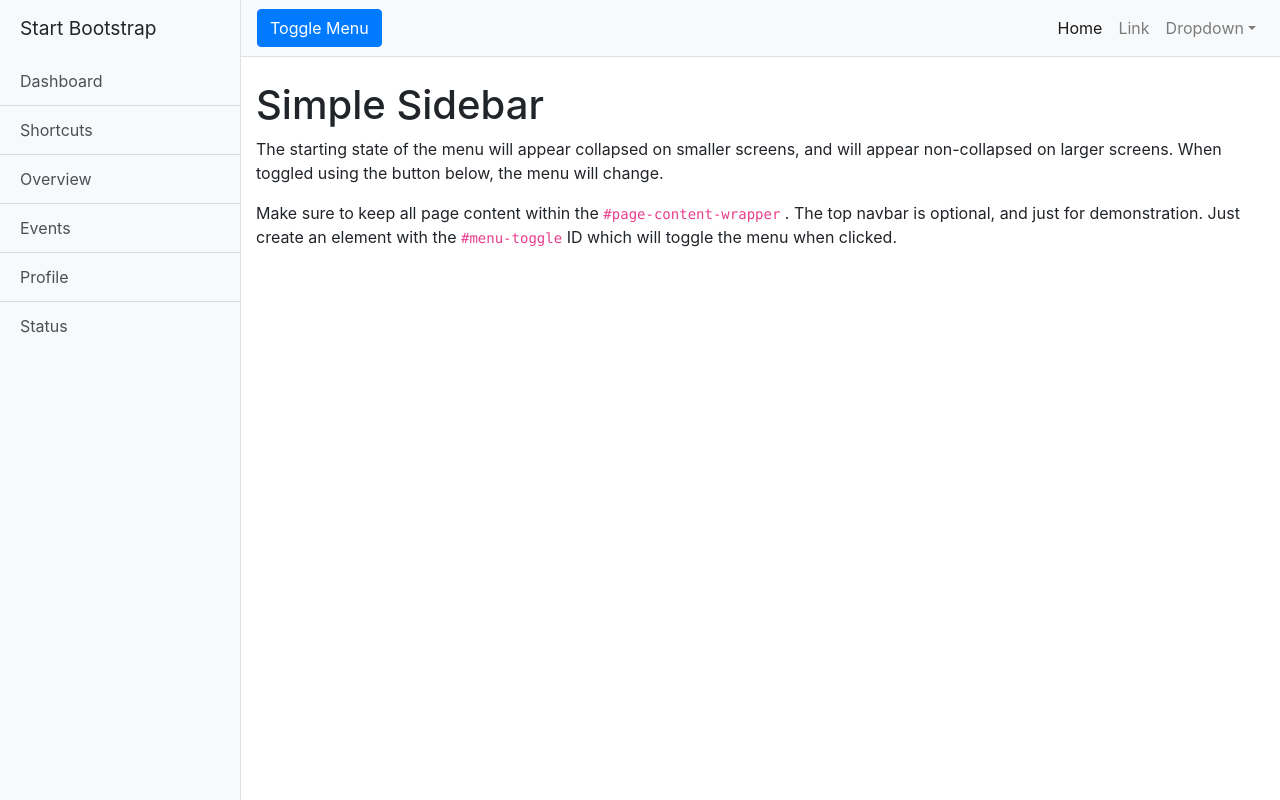
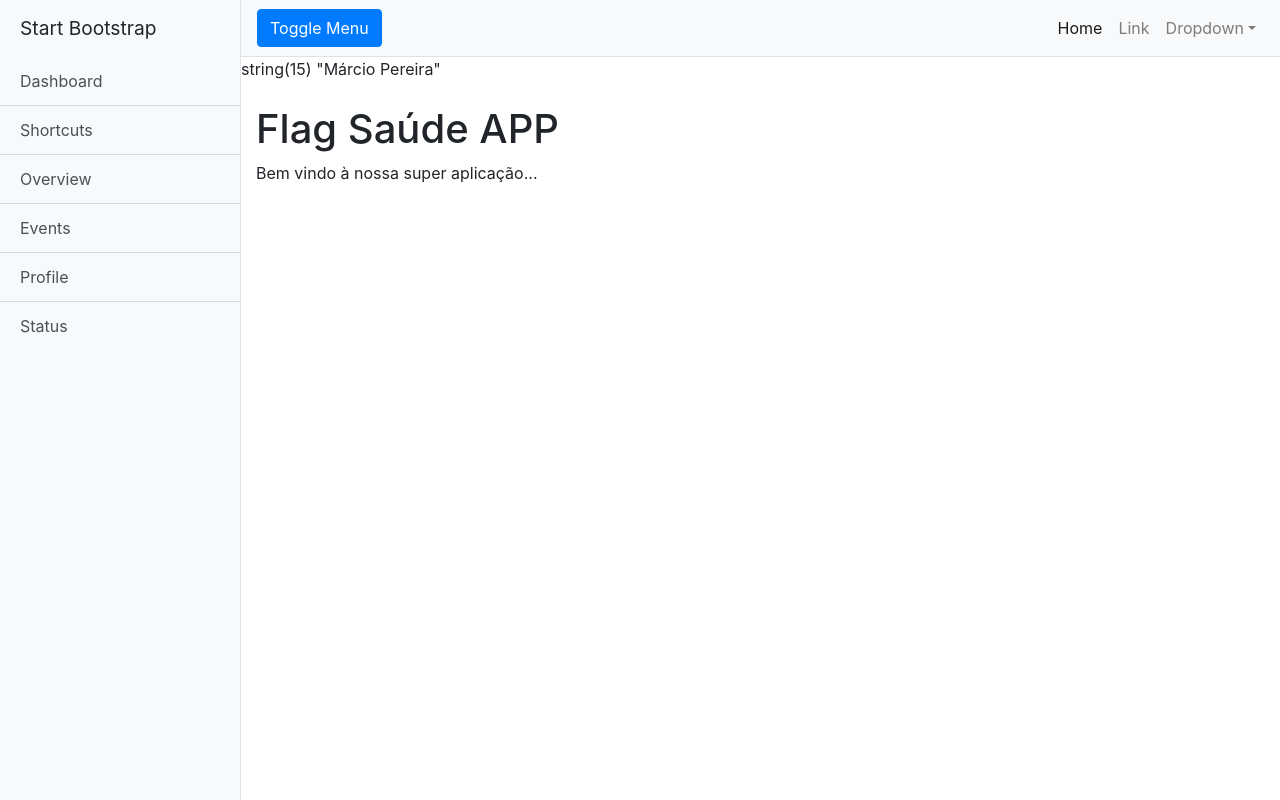
Before and after one commit to flavioc9/flag_saude_php, a PHP site: page / in a window 1280 px wide. Run offline with PHP 8.4, Linux system fonts and the light colour scheme.

Commit message:
atualizacao

```diff
--- /dev/null
+++ b/html/footer.php
@@ -0,0 +1,9 @@
+</div>
+</div>
+<!-- Bootstrap core JS-->
+<script src="https://code.jquery.com/jquery-3.5.1.slim.min.js"></script>
+<script src="https://cdn.jsdelivr.net/npm/bootstrap@4.6.0/dist/js/bootstrap.bundle.min.js"></script>
+<!-- Core theme JS-->
+<script src="js/scripts.js"></script>
+</body>
+</html>
--- a/index.html
+++ b/html/header.php
@@ -51,23 +51,3 @@
                         </ul>
                     </div>
                 </nav>
-                <div class="container-fluid">
-                    <h1 class="mt-4">Simple Sidebar</h1>
-                    <p>The starting state of the menu will appear collapsed on smaller screens, and will appear non-collapsed on larger screens. When toggled using the button below, the menu will change.</p>
-                    <p>
-                        Make sure to keep all page content within the
-                        <code>#page-content-wrapper</code>
-                        . The top navbar is optional, and just for demonstration. Just create an element with the
-                        <code>#menu-toggle</code>
-                        ID which will toggle the menu when clicked.
-                    </p>
-                </div>
-            </div>
-        </div>
-        <!-- Bootstrap core JS-->
-        <script src="https://code.jquery.com/jquery-3.5.1.slim.min.js"></script>
-        <script src="https://cdn.jsdelivr.net/npm/bootstrap@4.6.0/dist/js/bootstrap.bundle.min.js"></script>
-        <!-- Core theme JS-->
-        <script src="js/scripts.js"></script>
-    </body>
-</html>
--- /dev/null
+++ b/index.php
@@ -0,0 +1,20 @@
+<?php
+require_once "html/header.php";
+require_once "models/Medico.php";
+
+
+$medico_test = new Medico("Márcio Pereira", "Rua de cima, 321", "+351987654321");
+$medico_test2 = new Medico("Márcio Pereira 2", "Rua de cima, 321", "+351987654321");
+
+var_dump($medico_test->nome);
+
+?>
+
+<div class="container-fluid">
+    <h1 class="mt-4"><?php echo "Flag Saúde APP" ?></h1>
+    <p>Bem vindo à nossa super aplicação...</p>
+</div>
+
+<?php
+    require_once "html/footer.php";
+?>
--- /dev/null
+++ b/models/Medico.php
@@ -0,0 +1,23 @@
+<?php
+
+class Medico{
+
+    public $id_medico;
+    public $nome;
+    public $morada;
+    public $telefone;
+    public $id_servico;
+    public $id_especialidade;
+
+    public function __construct(string $batatas, string $morada, string $telefone)
+    {
+        //$this->id_medico;
+        $this->nome = $batatas;
+        $this->morada = $morada;
+        $this->telefone = $telefone;
+        //$this->id_servico;
+        //$this->id_especialidade;
+    }
+}
+
+?>
```
